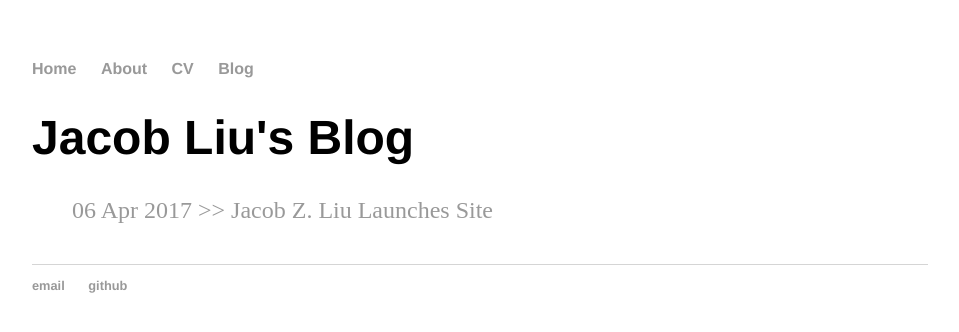
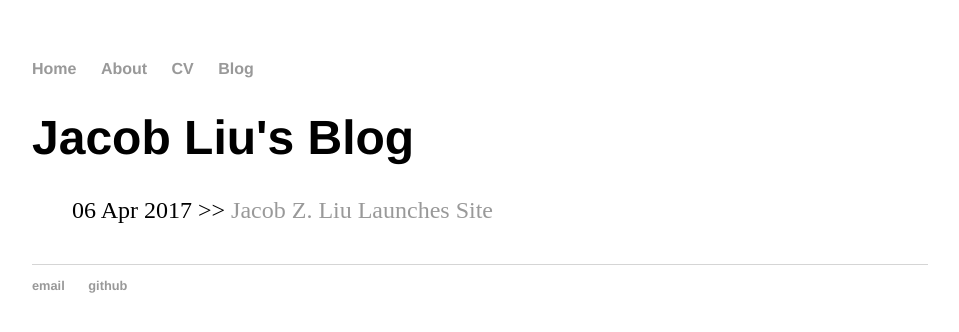
Before and after one commit to jacob-zyl/jacob-zyl.github.io, a Jekyll site: the page built from blog/index.html, in a window 1280 px wide. Shown: the top 332 px of the page, without its empty margins (160-1119 px from the left). Built offline with Jekyll 4.4.1, drawn with Linux system fonts in a browser that asks for light colours.

Commit message:
Bug fixed

```diff
--- a/blog/index.html
+++ b/blog/index.html
@@ -7,9 +7,10 @@ title: Jacob Liu's Blog
 
   {% for post in site.posts %}
   <li>
+     <span>
+        {{ post.date | date_to_string }}</span>
+      >>
     <a href="{{ post.url }}" title="{{ post.title }}">
-      <span>
-        {{ post.date | date_to_string }}</span>
-      >> {{ post.title }}</a></li>
+      {{ post.title }}</a></li>
   {% endfor %}
 </ul>
```
